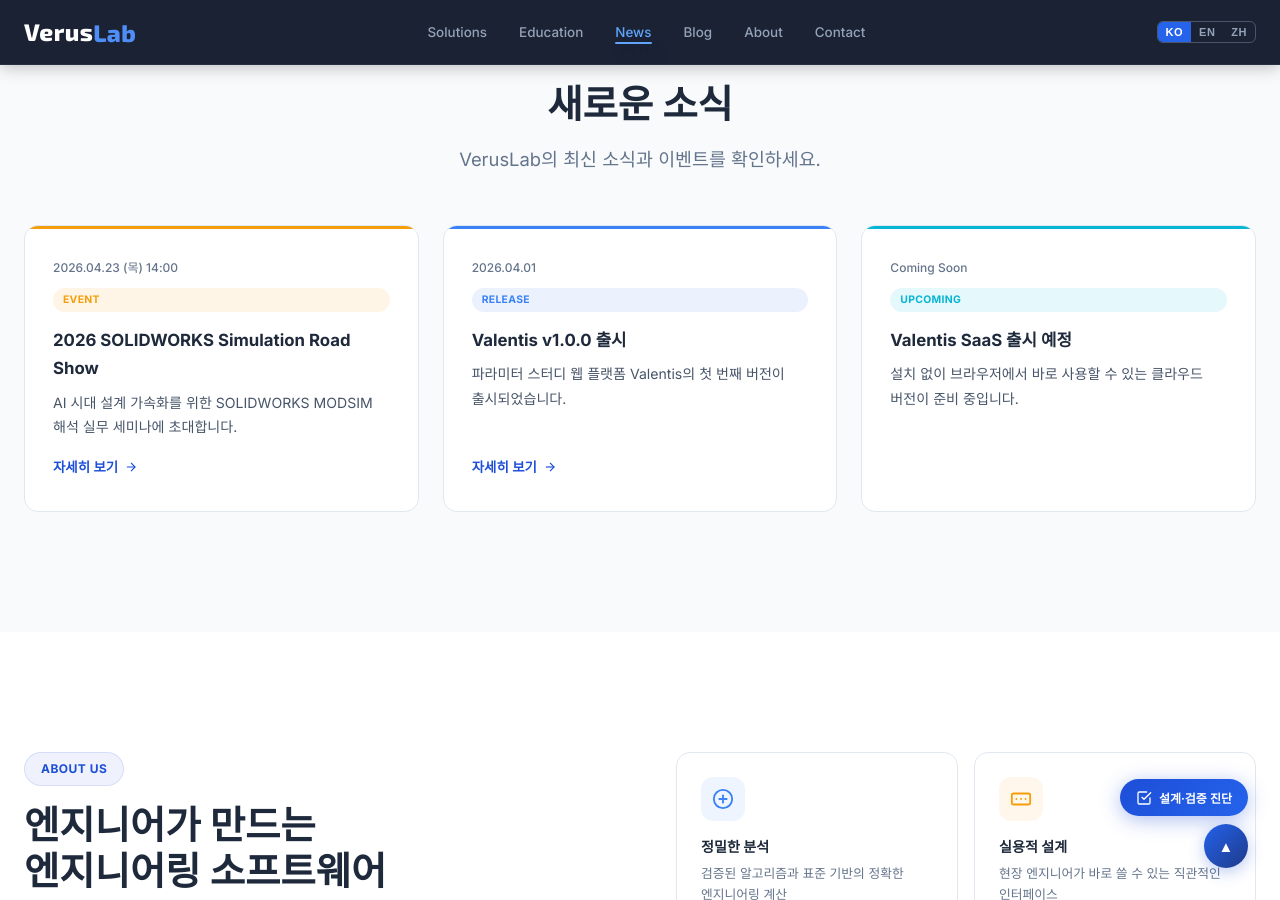
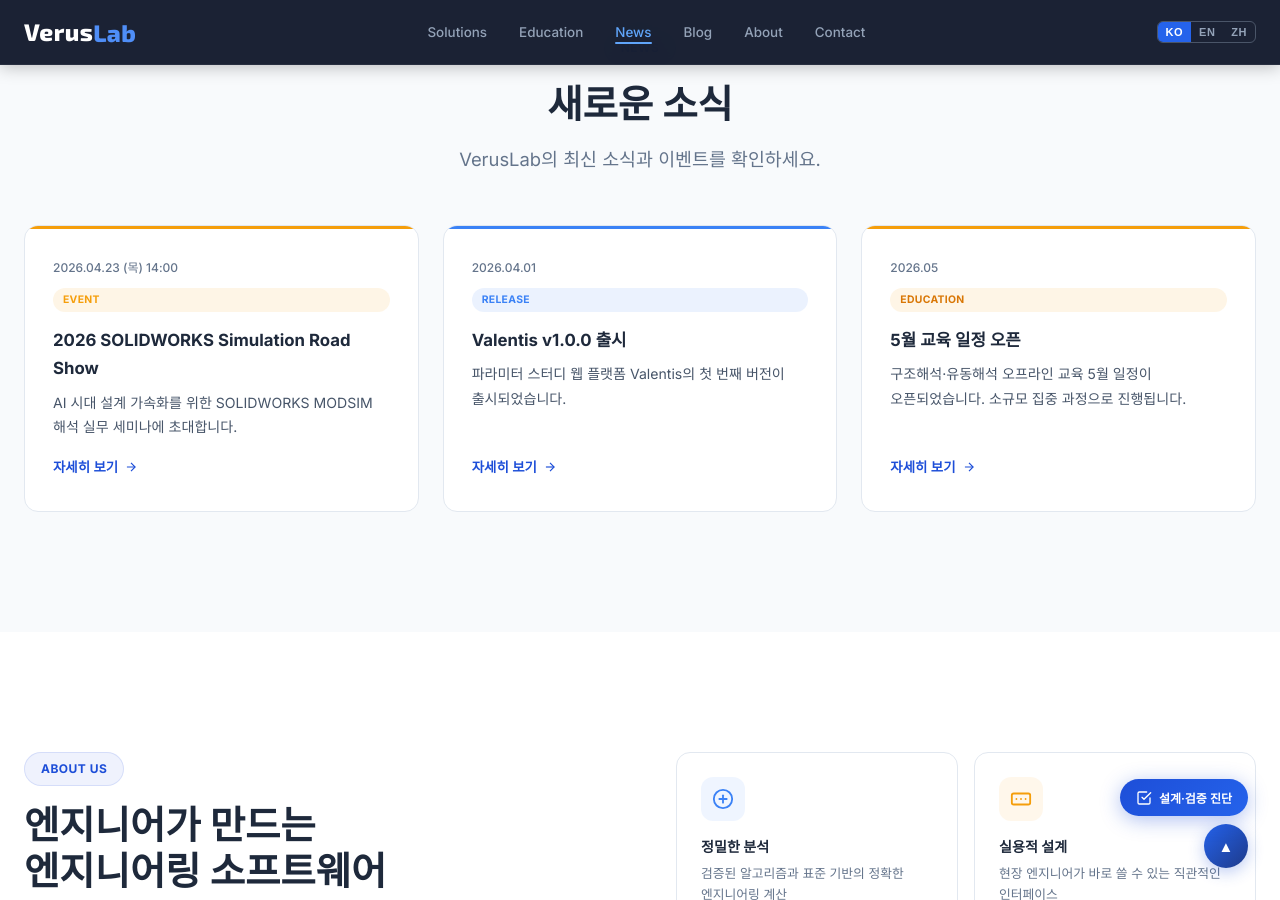
Before and after one commit to VerusLab-KR/Homepage, a Jekyll site: the page built from index.html, in a window 1280 px wide and 900 px high, scrolled down 2083 px. Built offline with Jekyll 4.4.1, drawn with Linux system fonts in a browser that asks for light colours.

Commit message:
Replace Valentis SaaS news with May education; add url support to news cards
Co-Authored-By: Claude Sonnet 4.6 <noreply@anthropic.com>

```diff
--- a/_data/news.yml
+++ b/_data/news.yml
@@ -20,13 +20,12 @@
   modal: "releaseOverlay"
   delay: "reveal-delay-1"
 
-- date: "Coming Soon"
-  badge: "UPCOMING"
-  badge_bg: "rgba(6,182,212,.1)"
-  badge_color: "#06b6d4"
-  accent: "#06b6d4"
-  title: "Valentis SaaS 출시 예정"
-  title_i18n: "upcoming_title"
-  desc: "설치 없이 브라우저에서 바로 사용할 수 있는 클라우드 버전이 준비 중입니다."
-  desc_i18n: "upcoming_desc"
+- date: "2026.05"
+  badge: "EDUCATION"
+  badge_bg: "rgba(245,158,11,.1)"
+  badge_color: "#d97706"
+  accent: "#f59e0b"
+  title: "5월 교육 일정 오픈"
+  desc: "구조해석·유동해석 오프라인 교육 5월 일정이 오픈되었습니다. 소규모 집중 과정으로 진행됩니다."
+  url: "/education/"
   delay: "reveal-delay-2"
--- a/index.html
+++ b/index.html
@@ -544,12 +544,12 @@ h3{font-size:1.15rem;font-weight:700;margin-bottom:8px;letter-spacing:0em}
     <div class="news-grid">
 
       {% for item in site.data.news %}
-      <div class="news-card reveal {{ item.delay }}" style="--news-accent:{{ item.accent }}{% if item.modal %};cursor:pointer{% endif %}"{% if item.modal %} onclick="document.getElementById('{{ item.modal }}').classList.add('active')"{% endif %}>
+      <div class="news-card reveal {{ item.delay }}" style="--news-accent:{{ item.accent }}{% if item.modal or item.url %};cursor:pointer{% endif %}"{% if item.modal %} onclick="document.getElementById('{{ item.modal }}').classList.add('active')"{% elsif item.url %} onclick="location.href='{{ item.url }}'"{% endif %}>
         <div class="news-date">{{ item.date }}</div>
         <span class="news-badge" style="background:{{ item.badge_bg }};color:{{ item.badge_color }}">{{ item.badge }}</span>
         <h3{% if item.title_i18n %} data-i18n="{{ item.title_i18n }}"{% endif %}>{{ item.title }}</h3>
         <p{% if item.desc_i18n %} data-i18n="{{ item.desc_i18n }}"{% endif %}>{{ item.desc }}</p>
-        {% if item.modal %}<span class="news-link"><span data-i18n="link_more">자세히 보기</span> <svg width="14" height="14" viewBox="0 0 24 24" fill="none" stroke="currentColor" stroke-width="2"><line x1="5" y1="12" x2="19" y2="12"/><polyline points="12 5 19 12 12 19"/></svg></span>{% endif %}
+        {% if item.modal or item.url %}<span class="news-link"><span data-i18n="link_more">자세히 보기</span> <svg width="14" height="14" viewBox="0 0 24 24" fill="none" stroke="currentColor" stroke-width="2"><line x1="5" y1="12" x2="19" y2="12"/><polyline points="12 5 19 12 12 19"/></svg></span>{% endif %}
       </div>
       {% endfor %}
 
```
